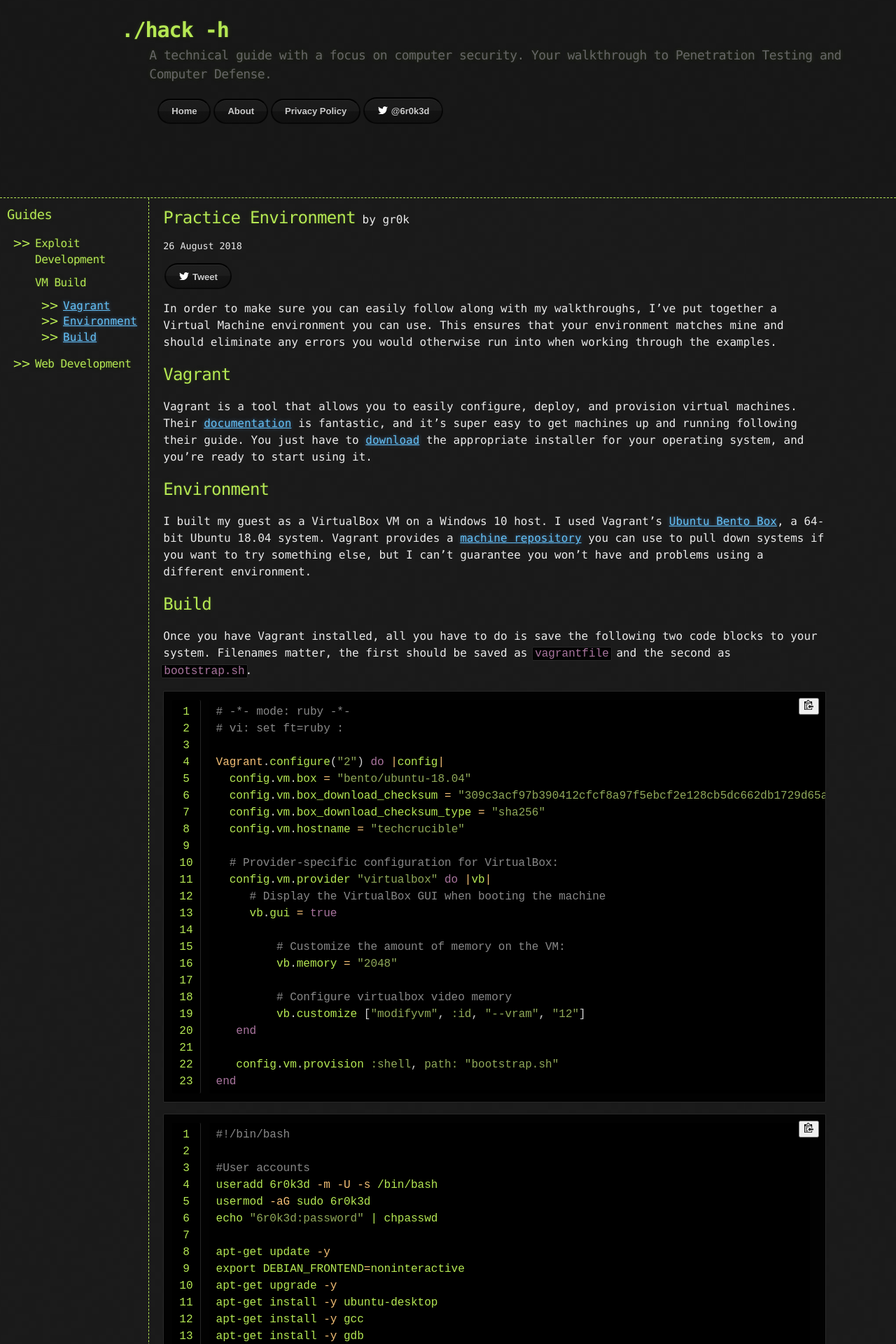
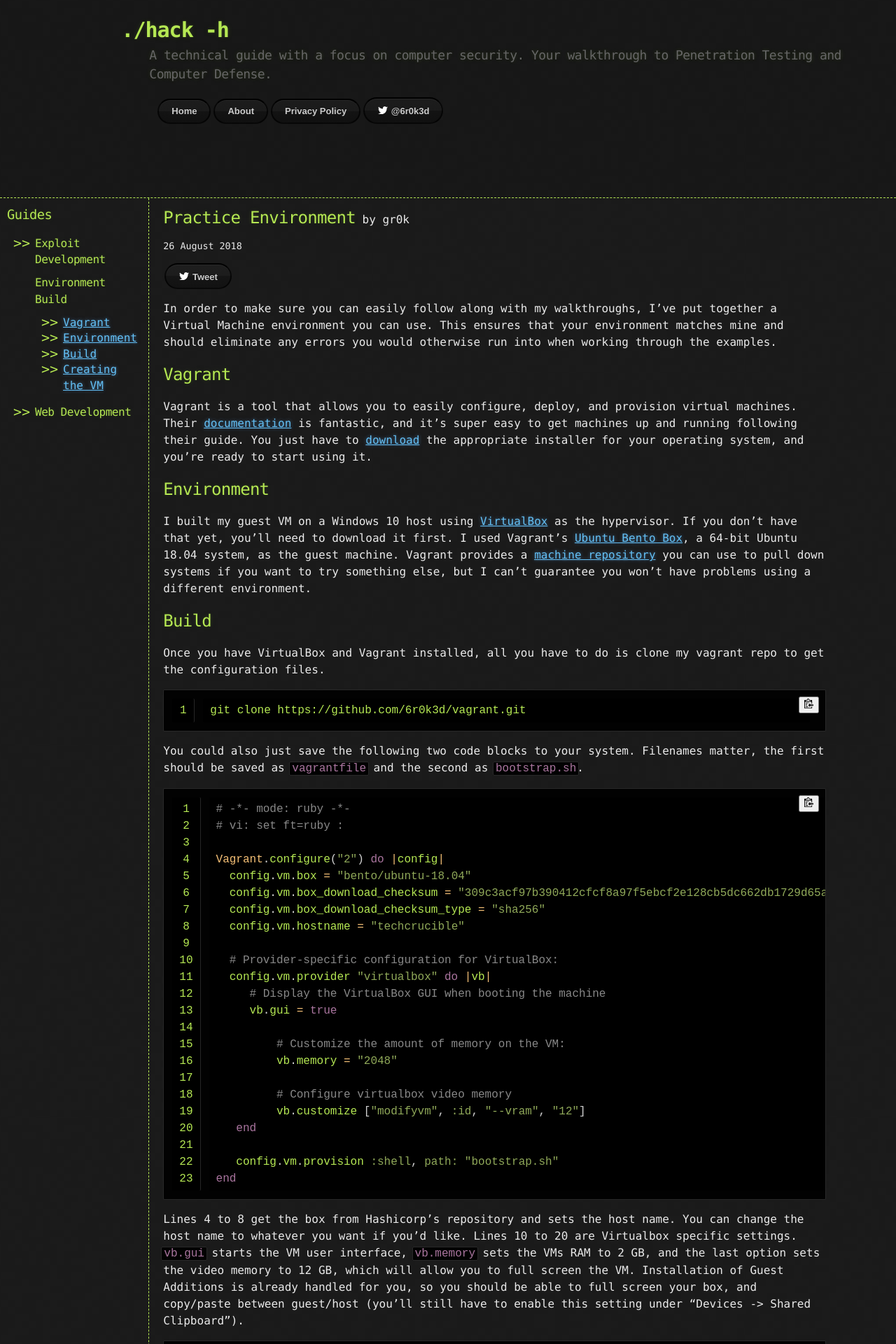
Before and after one commit to 6r0k3d/6r0k3d.github.io, a Jekyll site: the page built from _exdev/build.md, in a window 1280 px wide. Shown: the top 1920 px of the page at 70% size. Built offline with Jekyll 4.4.1, drawn with Linux system fonts in a browser that asks for light colours; nearby versions of some CDN libraries; comment, search, counter and statistics services are not loaded; some of the changed text lies outside the part shown.

Commit message:
Complete build environment post

```diff
--- a/_exdev/build.md
+++ b/_exdev/build.md
@@ -1,7 +1,7 @@
 ---
 title: Practice Environment
 description: Virtual Machine Configuration
-link: VM Build
+link: Environment Build
 author: gr0k
 layout: post
 github_comments_issueid: 6
@@ -17,14 +17,28 @@ Vagrant is a tool that allows you to easily configure, deploy, and provision vir
 
 ## Environment
 
-I built my guest as a VirtualBox VM on a Windows 10 host. I used Vagrant's [Ubuntu Bento Box](https://app.vagrantup.com/bento/boxes/ubuntu-18.04), a 64-bit Ubuntu 18.04 system. Vagrant provides a [machine repository](https://app.vagrantup.com/boxes/search) you can use to pull down systems if you want to try something else, but I can't guarantee you won't have and problems using a different environment.
+I built my guest VM on a Windows 10 host using [VirtualBox](https://www.virtualbox.org/) as the hypervisor. If you don't have that yet, you'll need to download it first. I used Vagrant's [Ubuntu Bento Box](https://app.vagrantup.com/bento/boxes/ubuntu-18.04), a 64-bit Ubuntu 18.04 system, as the guest machine. Vagrant provides a [machine repository](https://app.vagrantup.com/boxes/search) you can use to pull down systems if you want to try something else, but I can't guarantee you won't have problems using a different environment.
 
 ## Build
 
-Once you have Vagrant installed, all you have to do is save the following two code blocks to your system. Filenames matter, the first should be saved as `vagrantfile` and the second as `bootstrap.sh`.
+Once you have VirtualBox and Vagrant installed, all you have to do is clone my vagrant repo to get the configuration files.
+
+<div class="code-container">
+{% highlight bash linenos %}
+git clone https://github.com/6r0k3d/vagrant.git
+{% endhighlight %}
+
+<button class="cbtn" data-clipboard-target=".code">
+    <img src="/assets/images/clippy.svg" alt="Copy to clipboard" width="13">
+</button>
+
+</div>
+
+You could also just save the following two code blocks to your system. Filenames matter, the first should be saved as `vagrantfile` and the second as `bootstrap.sh`.
 
 <div class="code-container">
 {% highlight ruby linenos %}
+
 # -*- mode: ruby -*-
 # vi: set ft=ruby :
 
@@ -56,6 +70,8 @@ end
 
 </div>
 
+Lines 4 to 8 get the box from Hashicorp's repository and sets the host name. You can change the host name to whatever you want if you'd like. Lines 10 to 20 are Virtualbox specific settings. `vb.gui` starts the VM user interface, `vb.memory`  sets the VMs RAM to 2 GB, and the last option sets the video memory to 12 GB, which will allow you to full screen the VM. Installation of Guest Additions is already handled for you, so you should be able to full screen your box, and copy/paste between guest/host (you'll still have to enable this setting under "Devices -> Shared Clipboard").
+
 <div class="code-container">
 {% highlight bash linenos %}
 #!/bin/bash
@@ -79,3 +95,13 @@ reboot
 </button>
 
 </div>
+
+Line 12 of the Vagrantfile calls the bootstrap provisioning script, `bootstrap.sh`. This script adds the user "6r0k3d" and sets the password to "password." You can change these to whatever you want if you wish. The remaining lines install software packages you'll need. I set it to pull the Ubuntu desktop, but you can change that to whatever graphical front end you want.
+
+## Creating the VM
+
+Once you're in the directory with your Vagrantfile and bootstrap.sh, all you have to do to create your machine is run `vagrant up` and within a few minutes you'll have a fully functioning environment to use.
+
+You can shutdown the VM with `vagrant halt`, suspend it (save its state) with `vagrant suspend`, or remove it entirely with `vagrant destroy`.
+
+And that's it. You now have a working environment to follow the Gera Walkthroughs.
```
Also changed, not shown: _exdev/intro.md (+1 -1 lines).
